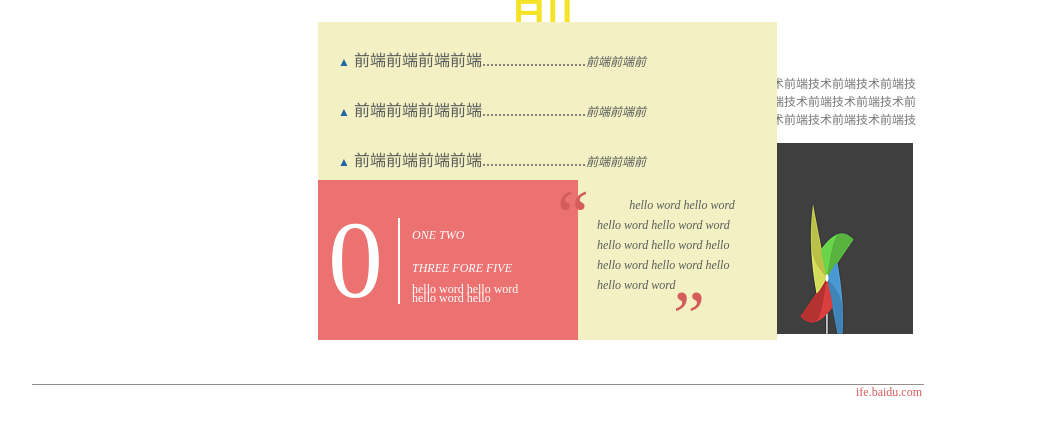
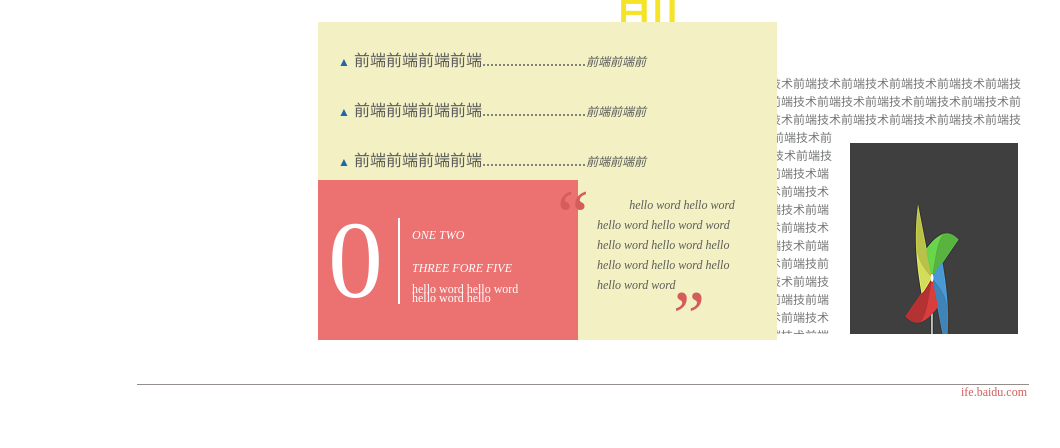
Before and after one commit to kmymxx/HTML, a plain HTML site: page index6.html in a window 1280 px wide. Shown: the part 938-1386 px from the top of the page, without its empty margins (13-1073 px from the left). Drawn offline with Linux system fonts and the light colour scheme.

Commit message:
Update index6.html

```diff
--- a/index6.html
+++ b/index6.html
@@ -12,10 +12,10 @@
 			list-style: none;
 		}
 		body {
-			width: 980px;
+                        width: 980px;
 			height: 1386px;
 			background-color: #fff;
-			margin-left: 45px;
+			margin: 0 auto;
 		}
 		.nav {
 			width: 892px;
```
